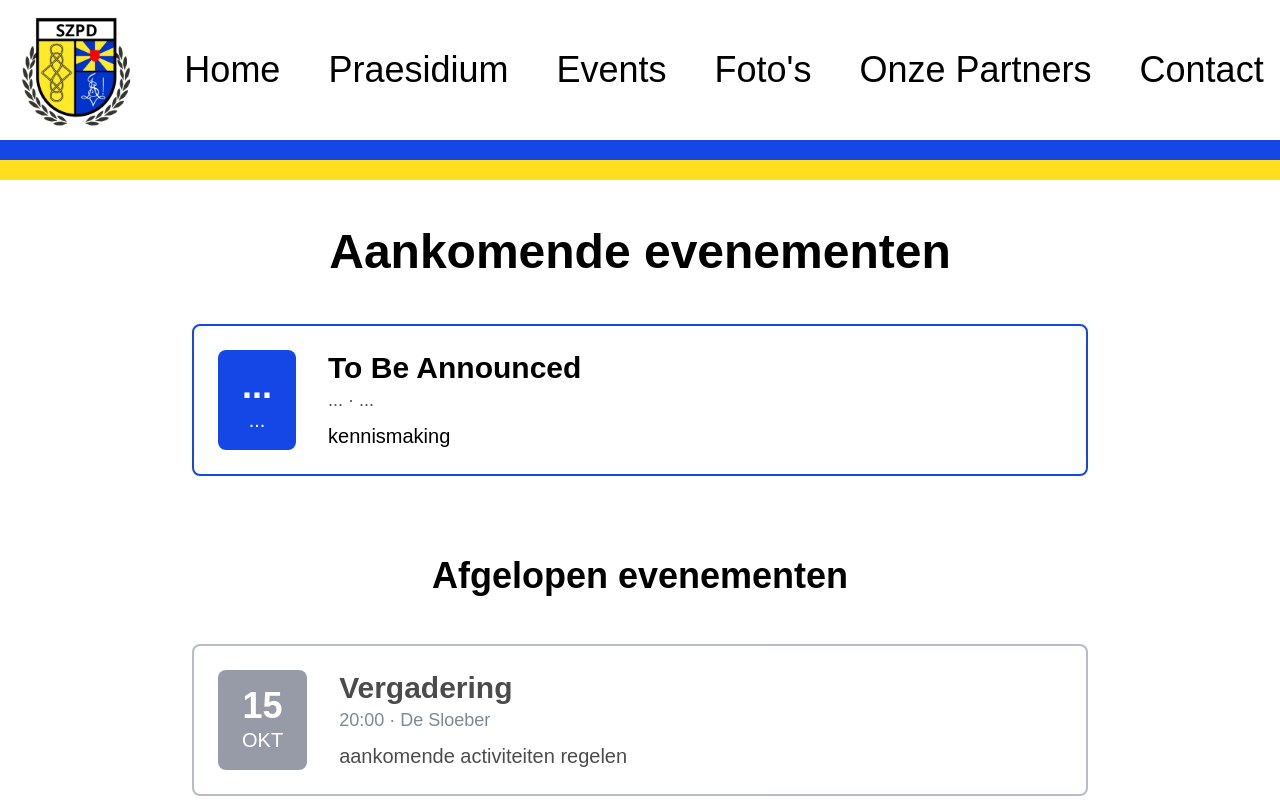
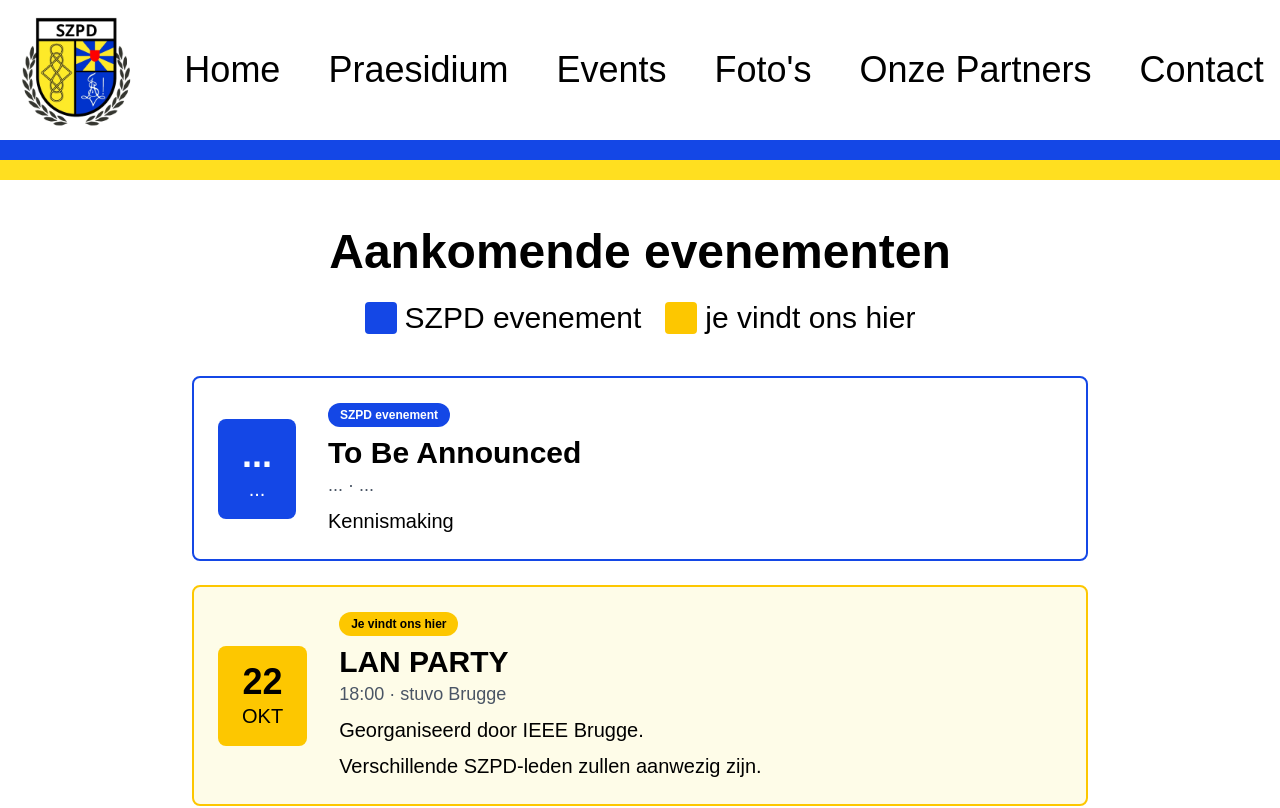
Before and after one commit to seppejoije-ux/seppejoije-ux.github.io, a Next.js app: page /events in a window 1280 px wide. Shown: the top 808 px of the page. Built offline with nearby package versions, Linux system fonts and the light colour scheme.

Commit message:
Foto slider toegevoegd

```diff
--- a/app/FotoSlider.tsx
+++ b/app/FotoSlider.tsx
@@ -30,7 +30,7 @@ export default function FotoSlider() {
     const timer = setInterval(() => {
       setAnimeren(true);
       setIndex((i) => i + 1);
-    }, 5000);
+    }, 3500);
     return () => clearInterval(timer);
   }, []);
 
--- a/app/events/page.tsx
+++ b/app/events/page.tsx
@@ -1,60 +1,113 @@
 export default function Events() {
   return (
     <main className="min-h-screen bg-white text-black px-4 sm:px-10 lg:px-40 py-8 lg:py-12">
-      <h1 className="text-3xl sm:text-5xl font-bold text-center mb-8 lg:mb-12">Aankomende evenementen</h1>
 
-      <div className="flex flex-col gap-4 sm:gap-8 max-w-4xl mx-auto">
-        {/* Aankomend 1 */}
+      <h1 className="text-3xl sm:text-5xl font-bold text-center mb-6">
+        Aankomende evenementen
+      </h1>
+
+      {/* Legende */}
+      <div className="flex justify-center gap-6 mb-10 text-sm sm:text-base">
+        <div className="flex items-center gap-2">
+          <div className="w-8 h-8 bg-blue-700 rounded text-3xl"></div>
+          <span className="text-3xl font-medium">SZPD evenement</span>
+        </div>
+
+        <div className="flex items-center gap-2">
+          <div className="w-8 h-8 bg-yellow-400 rounded"></div>
+          <span className="text-3xl font-medium">je vindt ons hier</span>
+
+        </div>
+      </div>
+
+      <div className="flex flex-col gap-6 max-w-4xl mx-auto">
+
+        {/* Eigen evenement */}
         <div className="flex items-center gap-4 sm:gap-8 border-2 border-blue-700 rounded-lg p-4 sm:p-6">
+
           <div className="shrink-0 bg-blue-700 text-white text-center rounded-lg px-3 py-2 sm:px-6 sm:py-4">
             <p className="text-2xl sm:text-4xl font-bold">...</p>
             <p className="text-base sm:text-xl uppercase">...</p>
           </div>
 
-          <div className="min-w-0">
-            <h3 className="text-xl sm:text-3xl font-bold break-words">To Be Announced</h3>
-            <p className="text-base sm:text-lg text-gray-600">... · ...</p>
-            <p className="text-base sm:text-xl mt-1 sm:mt-2">kennismaking</p>
-          </div>
-        </div>
-      </div>
+          <div className="min-w-0 flex-1">
+            <div className="inline-block bg-blue-700 text-white text-xs font-semibold px-3 py-1 rounded-full mb-2">
+              SZPD evenement
+            </div>
 
-      <h2 className="text-2xl sm:text-4xl font-bold text-center mt-12 lg:mt-20 mb-8 lg:mb-12">Afgelopen evenementen</h2>
+            <h3 className="text-xl sm:text-3xl font-bold">
+              To Be Announced
+            </h3>
 
-      <div className="flex flex-col gap-4 sm:gap-8 max-w-4xl mx-auto">
-        {/* Afgelopen 1 (meest recent) */}
-        <div className="flex items-center gap-4 sm:gap-8 border-2 border-gray-400 opacity-70 rounded-lg p-4 sm:p-6">
-          <div className="shrink-0 bg-gray-500 text-white text-center rounded-lg px-3 py-2 sm:px-6 sm:py-4">
-            <p className="text-2xl sm:text-4xl font-bold">15</p>
-            <p className="text-base sm:text-xl uppercase">Okt</p>
-          </div>
+            <p className="text-base sm:text-lg text-gray-600">
+              ... · ...
+            </p>
 
-          <div className="min-w-0">
-            <h3 className="text-xl sm:text-3xl font-bold break-words">Vergadering</h3>
-            <p className="text-base sm:text-lg text-gray-600">20:00 · De Sloeber</p>
-            <p className="text-base sm:text-xl mt-1 sm:mt-2">aankomende activiteiten regelen</p>
+            <p className="text-base sm:text-xl mt-2">
+              Kennismaking
+            </p>
           </div>
         </div>
 
 
+        {/* Extern evenement */}
+        <div className="flex items-center gap-4 sm:gap-8 border-2 border-yellow-400 rounded-lg p-4 sm:p-6 bg-yellow-50">
 
-        {/* Afgelopen 2 (oudste, onderaan) */}
-            {/*
+          <div className="shrink-0 bg-yellow-400 text-black text-center rounded-lg px-3 py-2 sm:px-6 sm:py-4">
+            <p className="text-2xl sm:text-4xl font-bold">22</p>
+            <p className="text-base sm:text-xl uppercase">OKT</p>
+          </div>
+
+          <div className="min-w-0 flex-1">
+            <div className="inline-block bg-yellow-400 text-black text-xs font-semibold px-3 py-1 rounded-full mb-2">
+              Je vindt ons hier
+            </div>
+
+            <h3 className="text-xl sm:text-3xl font-bold">
+              LAN PARTY
+            </h3>
+
+            <p className="text-base sm:text-lg text-gray-600">
+              18:00 · stuvo Brugge
+            </p>
+
+            <p className="text-base sm:text-xl mt-2">
+              Georganiseerd door IEEE Brugge. </p>
+             <p className="text-base sm:text-xl mt-2">
+             Verschillende SZPD-leden zullen aanwezig zijn. </p>
+          </div>
+        </div>
+
+      </div>
+
+      <h2 className="text-2xl sm:text-4xl font-bold text-center mt-12 lg:mt-20 mb-8 lg:mb-12">
+        Afgelopen evenementen
+      </h2>
+
+      <div className="flex flex-col gap-4 sm:gap-8 max-w-4xl mx-auto">
+
         <div className="flex items-center gap-4 sm:gap-8 border-2 border-gray-400 opacity-70 rounded-lg p-4 sm:p-6">
+
           <div className="shrink-0 bg-gray-500 text-white text-center rounded-lg px-3 py-2 sm:px-6 sm:py-4">
-            <p className="text-2xl sm:text-4xl font-bold">5</p>
-            <p className="text-base sm:text-xl uppercase">Sep</p>
+            <p className="text-2xl sm:text-4xl font-bold">15</p>
+            <p className="text-base sm:text-xl uppercase">OKT</p>
           </div>
 
           <div className="min-w-0">
-            <h3 className="text-xl sm:text-3xl font-bold break-words">Afgelopen event B</h3>
-            <p className="text-base sm:text-lg text-gray-600">22:00 · Locatie</p>
-            <p className="text-base sm:text-xl mt-1 sm:mt-2">Korte omschrijving van het event.</p>
+            <h3 className="text-xl sm:text-3xl font-bold">
+              Vergadering
+            </h3>
+
+            <p className="text-base sm:text-lg text-gray-600">
+              20:00 · De Sloeber
+            </p>
+
+            <p className="text-base sm:text-xl mt-2">
+              Aankomende activiteiten regelen
+            </p>
           </div>
+
         </div>
-              */}
-
-
       </div>
     </main>
   );
```
